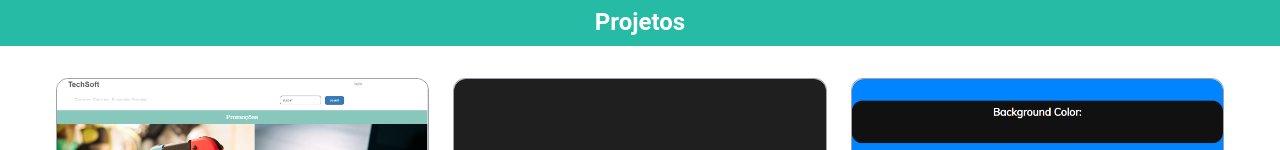
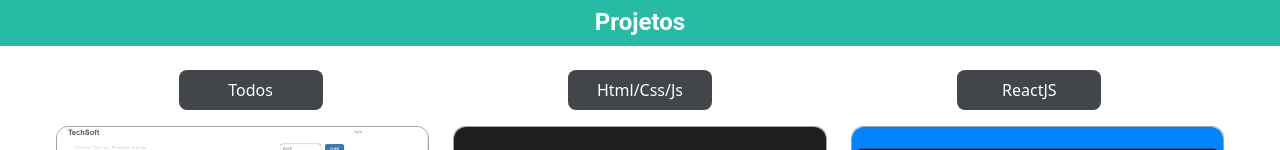
Before and after one commit to Alerrando/Portfolio, a React (Vite) app: page / in a window 1280 px wide. Shown: the part 802-952 px from the top of the page. Built offline with nearby package versions, Linux system fonts and the light colour scheme; a web font is replaced by a local one.

Commit message:
add buttons to filter projects

```diff
--- a/src/components/Projetos/index.tsx
+++ b/src/components/Projetos/index.tsx
@@ -1,99 +1,155 @@
+import { useState } from "react";
 import { Titulo } from "../Titulo";
 
 const projetos = [
   {
     titulo: "Loja - TechSoft",
     subTitulo: "Feito com Html e Css",
+    img: "/public/projeto1.png",
     alt: "Projeto Loja",
     githubSite: "https://github.com/Alerrando/Loja",
     desktopSite: "https://alerrando.github.io/Loja/Loja.html",
+    filterProjeto: "Html/Css/Js",
   },
   {
     titulo: "Rélogio Digital",
     subTitulo: "Feito com Html, Css e Javascript",
+    img: "/public/projeto2.png",
     alt: "Projeto Rélogio Digital",
     githubSite: "https://github.com/Alerrando/Relogio-Digital",
-    desktopSite: "https://alerrando.github.io/Relogio-Digital/relogioDigital.html",
+    desktopSite:
+      "https://alerrando.github.io/Relogio-Digital/relogioDigital.html",
+    filterProjeto: "Html/Css/Js",
   },
   {
     titulo: "Trocador de Cor",
     subTitulo: "Feito com Html, Css e Javascript",
+    img: "/public/projeto3.png",
     alt: "Projeto Trocador de Cor",
     githubSite: "https://github.com/Alerrando/Trocador-de-Cores",
     desktopSite: "https://alerrando.github.io/Trocador-de-Cores/",
+    filterProjeto: "Html/Css/Js",
   },
   {
     titulo: "Clipboard landing page master",
     subTitulo: "Projeto do site Front End Mentor feito com Html e Css",
+    img: "/public/projeto4.png",
     alt: "Projeto Loja",
     githubSite: "https://github.com/Alerrando/clipboard-landing-page-master",
-    desktopSite: "https://alerrando.github.io/clipboard-landing-page-master/index.html",
+    desktopSite:
+      "https://alerrando.github.io/clipboard-landing-page-master/index.html",
+    filterProjeto: "Html/Css/Js",
   },
   {
     titulo: "Previsão do Tempo",
     subTitulo: "Projeto consumindo API com Html, Css e Javascript",
+    img: "/public/projeto5.png",
     alt: "Projeto de previsão do tempo",
     githubSite: "https://github.com/Alerrando/Previsao-do-Tempo",
     desktopSite: "https://alerrando.github.io/Previsao-do-Tempo/",
+    filterProjeto: "Html/Css/Js"
   },
   {
     titulo: "Google",
     subTitulo: "Projeto de cópia da Google",
+    img: "/public/projeto6.png",
     alt: "Projeto Google",
     githubSite: "https://github.com/Alerrando/Google",
     desktopSite: "https://alerrando.github.io/Google/index.html",
+    filterProjeto: "Html/Css/Js",
   },
   {
     titulo: "Crud Hotel",
     subTitulo: "Projeto de um Crud usando ReactJS",
+    img: "/public/projeto7.png",
     alt: "Projeto Crud Hotel",
     githubSite: "https://github.com/Alerrando/Crud-Hotel",
     desktopSite: "https://crud-hotel.vercel.app/",
+    filterProjeto: "React",
   },
   {
     titulo: "Loja - TechSoft",
     subTitulo: "Projeto da Loja TechSoft refeita com ReactJS",
+    img: "/public/projeto8.png",
     alt: "Projeto Loja com ReactJS",
     githubSite: "https://github.com/Alerrando/Loja-ReactJs",
     desktopSite: "https://loja-react-js.vercel.app/",
+    filterProjeto: "React",
   },
   {
     titulo: "Instagram",
     subTitulo: "Projeto do Instagram feito com ReactJS",
+    img: "/public/projeto9.png",
     alt: "Projetodo Instagram feit com ReactJS",
     githubSite: "https://github.com/Alerrando/Instagram-Clone",
     desktopSite: "https://instagram-clone-alerrando.vercel.app/",
+    filterProjeto: "React",
   },
 ];
 
 export function Projetos() {
+  const [project, setProject] = useState("");
+
+  const projectFilter = projetos.filter((projeto) => projeto.filterProjeto.includes(project))
+
   return (
     <section>
       <a id="projetos"></a>
       <Titulo titulo={"Projetos"} />
-      <div className="max-w-[1200px] mx-auto px-4 py-8">
+      <div className="max-w-[1200px] mx-auto px-4 py-6">
+        <div className="w-full pb-4 alinhamento justify-around">
+          <button
+            className="alinhamento justify-center text-sm md:text-base py-2 w-24 md:py-2 md:w-36 bg-[#2e3238] text-white rounded-lg opacity-90 hover:opacity-100"
+            onClick={() => setProject("")}
+            >
+            Todos
+          </button>
+          <button
+            className="alinhamento justify-center text-sm md:text-base py-2 w-24 md:py-2 md:w-36 bg-[#2e3238] text-white rounded-lg opacity-90 hover:opacity-100"
+            onClick={() => setProject("Html/Css/Js")}
+            >
+            Html/Css/Js
+          </button>
+          <button
+            className="alinhamento justify-center text-sm md:text-base py-2 w-24 md:py-2 md:w-36 bg-[#2e3238] text-white rounded-lg opacity-90 hover:opacity-100"
+            onClick={() => setProject("React")}
+            >
+            ReactJS
+          </button>
+        </div>
+
         <div className="grid grid-cols-projetos gap-6">
-          {projetos.map((projeto, index) => (
+          {projectFilter.map((projeto, index) => (
             <>
               <div className="max-h-[200px] relative text-center group border border-zinc-400 rounded-xl">
                 <div className="w-full h-full">
-                  <img src={`projeto${index+1}.png`} alt={projetos[index].alt} className="rounded-xl w-full h-full" />
+                  <img
+                    src={projeto.img}
+                    alt={projeto.alt}
+                    className="rounded-xl w-full h-full"
+                  />
                 </div>
 
                 <div className="absolute w-full border-none outline-none ease-in-out bottom-0 py-4 md:hidden md:group-hover:block transition-all">
                   <div className="alinhamento justify-center pb-8 gap-16 text-white">
-                    <a href={projetos[index].githubSite} target="_blank">
-                      <img src={'github-svgrepo-com.svg'} alt="icon do github" />
+                    <a href={projeto.githubSite} target="_blank">
+                      <img
+                        src={"github-svgrepo-com.svg"}
+                        alt="icon do github"
+                      />
                     </a>
-                    <a href={projetos[index].desktopSite} target="_blank">
-                      <img src={'desktop-svgrepo-com.svg'} alt="icon de desktop" />
+                    <a href={projeto.desktopSite} target="_blank">
+                      <img
+                        src={"desktop-svgrepo-com.svg"}
+                        alt="icon de desktop"
+                      />
                     </a>
                   </div>
                   <h2 className="font-roboto text-xl font-bold text-[#20b2aa]">
-                    {projetos[index].titulo}
+                    {projeto.titulo}
                   </h2>
                   <span className="font-playfair font-bold text-xs text-orange-500">
-                    {projetos[index].subTitulo}
+                    {projeto.subTitulo}
                   </span>
                 </div>
               </div>
```
